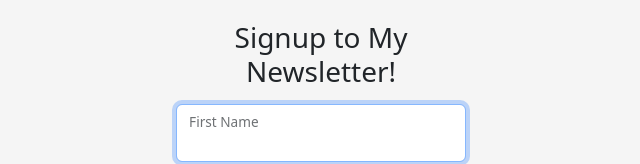
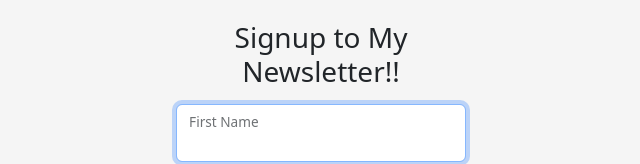
Before and after one commit to AlexMarPapas/Newsletter-Signup, a plain HTML site: page signup.html in a window 1280 px wide. Shown: the part 252-416 px from the top of the page, 319-959 px from the left. Drawn offline with nearby package versions, Linux system fonts and the light colour scheme.

Commit message:
Update signup.html

```diff
--- a/signup.html
+++ b/signup.html
@@ -18,7 +18,7 @@
 <main class="form-signin w-100 m-auto">
   <form action="/" method="post">
     <img class="mb-4" src="images/FSDevLogo.png" alt="" width="175" height="130">
-    <h1 class="h3 mb-3 fw-normal">Signup to My Newsletter!</h1>
+    <h1 class="h3 mb-3 fw-normal">Signup to My Newsletter!!</h1>
 
     <div class="form-floating">
       <input type="text" name="fName" class="form-control"  placeholder="First Name" required autofocus>
```
